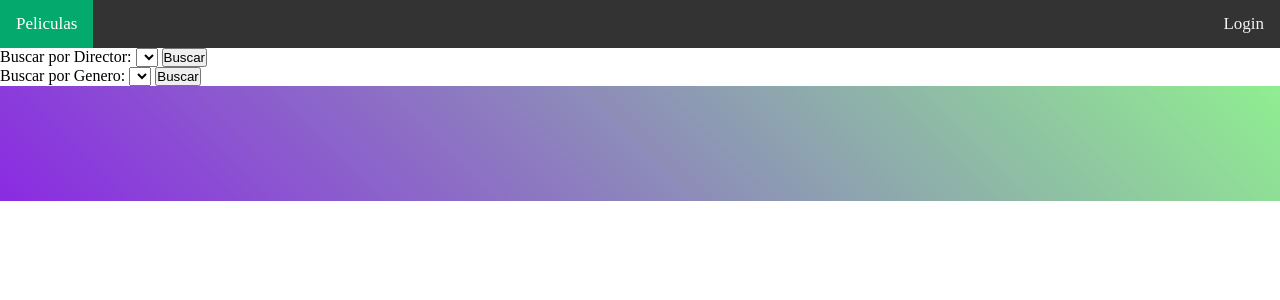
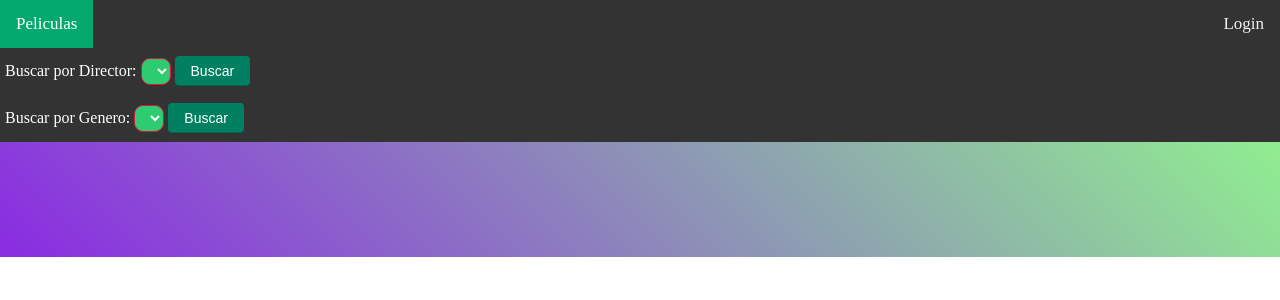
Before and after one commit to Romangonzalezz/Movie-System---Flask, a Flask app: template templates/index.html in a window 1280 px wide. Shown: the top 300 px of the page. Run offline with Flask 2, Linux system fonts and the light colour scheme; the template is opened without the code that fills it, so the values that code supplies are empty.

Commit message:
Damos un poco de estilo a nuestra nueva pagina y todo estaria funcionando hasta ahora.

```diff
--- a/static/index.css
+++ b/static/index.css
@@ -103,3 +103,46 @@
         padding:20px;
     }
 }
+
+
+select {
+    margin-bottom: 10px;
+    margin-top: 10px;
+    font-family: cursive, sans-serif;
+    outline: 0;
+    background: #2ecc71;
+    color: #fff;
+    border: 1px solid crimson;
+    padding: 4px;
+    border-radius: 9px;
+  }
+
+.butt-select {
+    display: inline-block;
+    outline: 0;
+    cursor: pointer;
+    text-align: center;
+    border: 0;
+    padding: 7px 16px;
+    min-height: 30px;
+    min-width: 30px;
+    color: #ffffff;
+    background: #008060;
+    border-radius: 4px;
+    font-weight: 500;
+    font-size: 14px;
+    box-shadow: rgba(0, 0, 0, 0.05) 0px 1px 0px 0px, rgba(0, 0, 0, 0.2) 0px -1px 0px 0px inset;
+
+}
+
+.label-style {
+    color: white;
+}
+
+.select-box {
+    background-color: #333;
+}
+
+#prueba {
+    margin-left: 5px;
+}
```
Also changed, not shown: static/direc_gener.css (added, +105 -0 lines).
